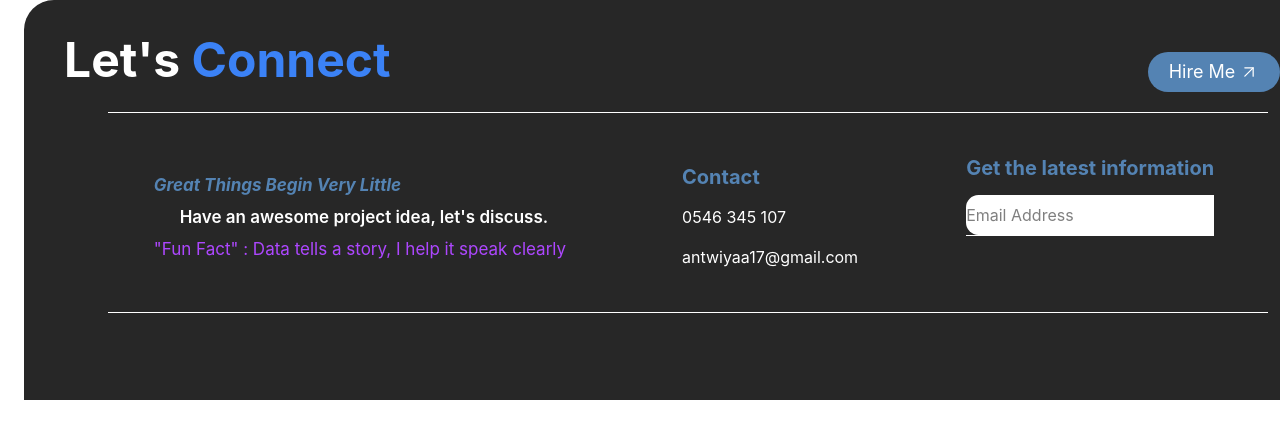
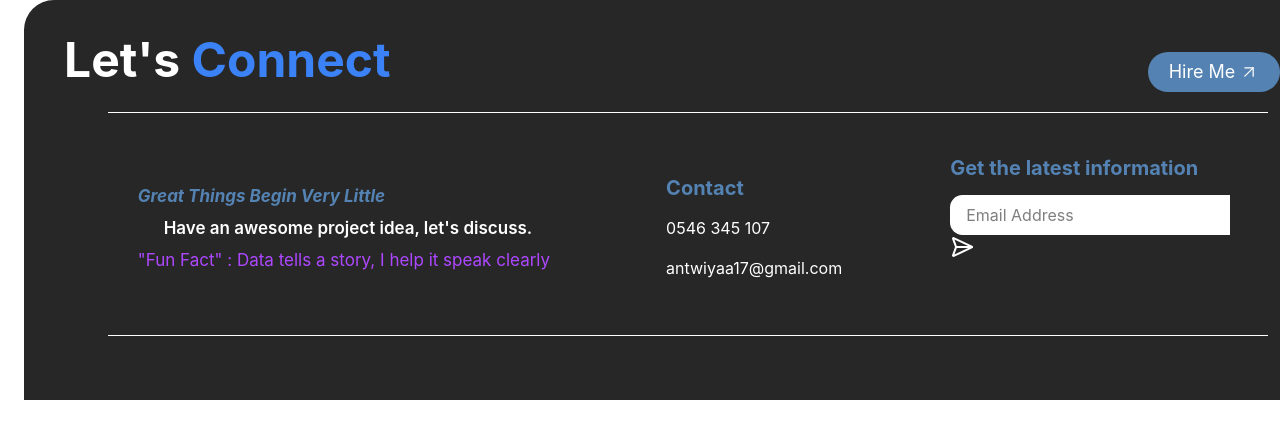
Before and after one commit to yaakydd/Portfolio, a React (Vite) app in the folder frontend/: page / in a window 1280 px wide. Shown: the top 438 px of the page. Built offline with nearby package versions, Linux system fonts and the light colour scheme.

Commit message:
Designing the input textbox

```diff
--- a/frontend/src/components/Footer.tsx
+++ b/frontend/src/components/Footer.tsx
@@ -1,4 +1,4 @@
-import { ArrowUpRight } from "lucide-react"
+import { ArrowUpRight, SendHorizonal } from "lucide-react"
 const Footer = () => {
     return(
         <footer className="bg-[#272727] rounded-tl-[30px] rounded-tr-[30px] w-330 ml-6 h-100 text-white py-2 text-center">
@@ -21,7 +21,7 @@ const Footer = () => {
                 </div>
                 <div className="block text-left mb-11 ">
                     <h1 className="text-[#5483B3] text-[20px] font-bold  ">Get the latest information</h1>
-                    <input type="email" placeholder="Email Address"  className="mt-3 rounded-tl-[12.44px] text-black  bg-white border-white rounded-bl-[12.44px] h-10" /> <hr />
+                    <input type="email" placeholder="Email Address"  className="mt-3 p-4 outline-0 rounded-tl-[12.44px] text-black border-none bg-white border-white rounded-bl-[12.44px] h-10"  /><SendHorizonal/>
                 </div>
             </div>
             <hr className="border-white w-290 ml-21 "  />
```
